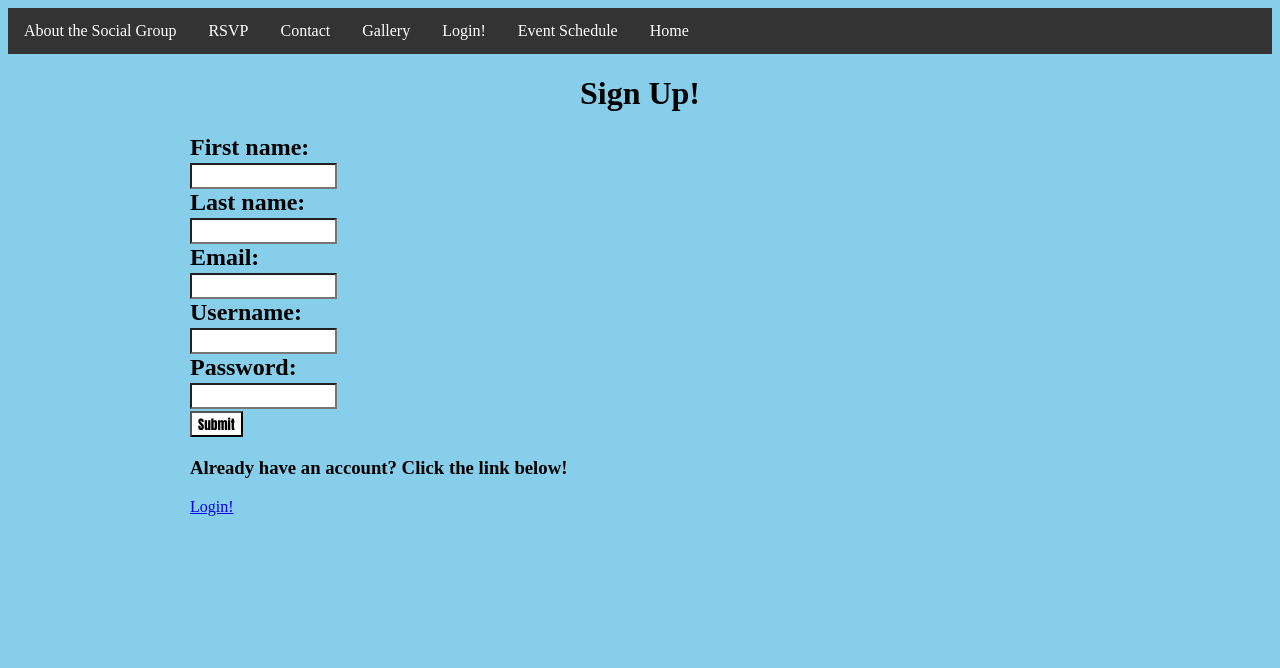
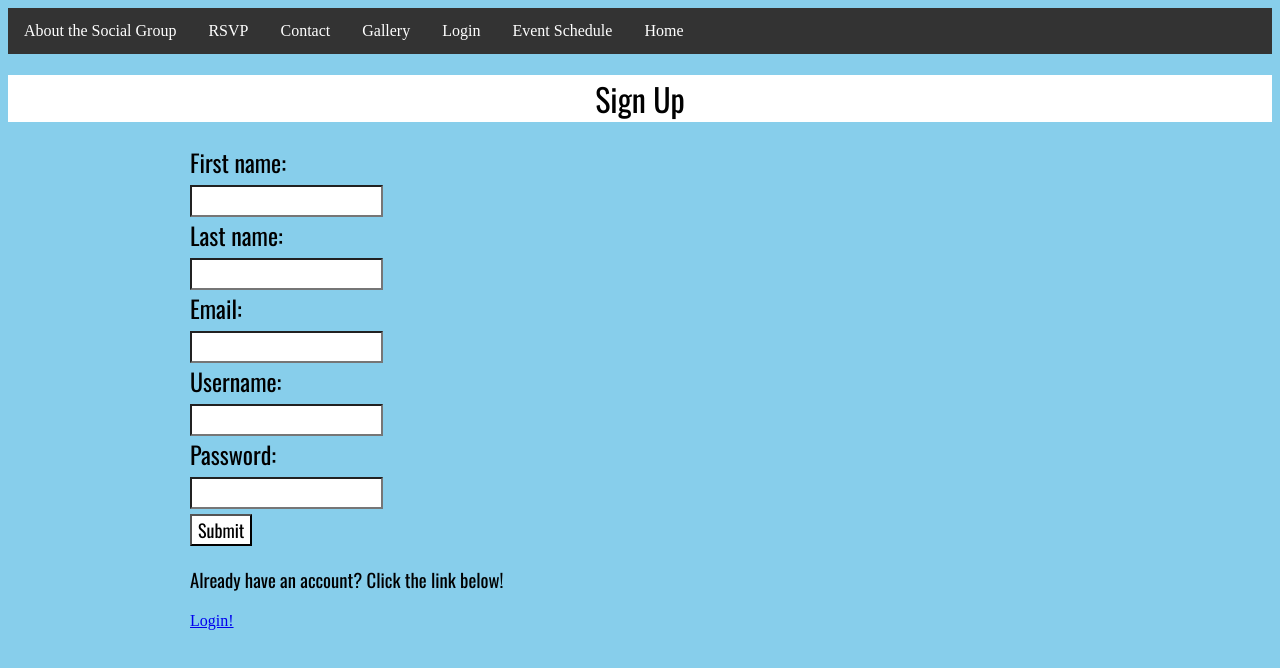
Before and after one commit to GianMR8/IMED_Project6, a plain HTML site: page index.html in a window 1280 px wide. Drawn offline with nearby package versions, Linux system fonts and the light colour scheme.

Commit message:
initialize

```diff
--- a/index.html
+++ b/index.html
@@ -3,6 +3,7 @@
 <head>
 <meta charset="UTF-8">
 <link rel="stylesheet" href="main.css">
+<link href="https://fonts.googleapis.com/css2?family=Oswald:wght@200..700&display=swap" rel="stylesheet">
 <title>Sign Up!</title>
 </head>
 
@@ -13,12 +14,12 @@
             <li><a href="https://gianmr8.github.io/rsvp/">RSVP</a></li>
             <li><a href="https://gianmr8.github.io/IMED_Project7/">Contact</a></li>
             <li><a href="https://gianmr8.github.io/gallery/">Gallery</a></li>
-            <li><a href="https://gianmr8.github.io/login/">Login!</a></li>
+            <li><a href="https://gianmr8.github.io/login/">Login</a></li>
             <li><a href="https://gianmr8.github.io/IMED_Project1/">Event Schedule</a></li>
             <li><a href="https://gianmr8.github.io/socialevents/">Home</a></li>
 
           </ul>
-        <h1 class="indie-oswald-regular">Sign Up!</h1></header>
+          <h1 class="indie-oswald-regular"><h1 style="background-color: white;">Sign Up</h1></header>
 <div id="container">
     <nav>
     </nav>
--- a/main.css
+++ b/main.css
@@ -14,8 +14,19 @@ body{
 header > h1{
     text-align: center;
     color:black;
+    font-family: "Oswald", sans-serif;
+    font-weight: 400;
 }
 
+h2{
+    font-family: "Oswald", sans-serif;
+    font-weight: 400;
+}
+
+h3{
+    font-family: "Oswald", sans-serif;
+    font-weight: 400;
+}
 #container{width: 900px;
     margin:0 auto;}
 
@@ -41,7 +52,8 @@ ul{
 input{
     color: black;
     background-color: white;
-    font-family: Impact, Haettenschweiler, 'Arial Narrow Bold', sans-serif;
+    font-family: "Oswald", sans-serif;
+    font-size: large;
 }
 
 ul {
```
